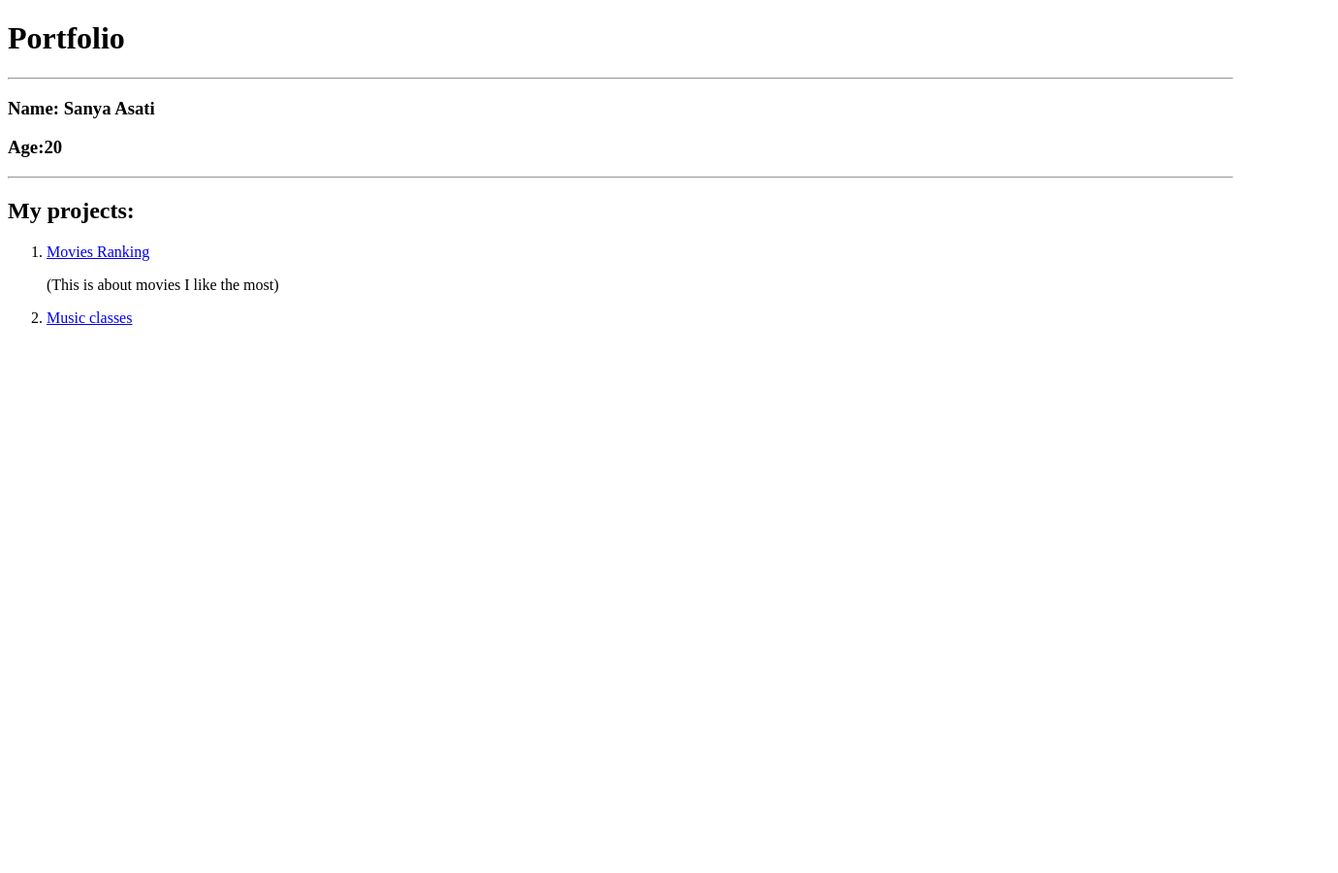
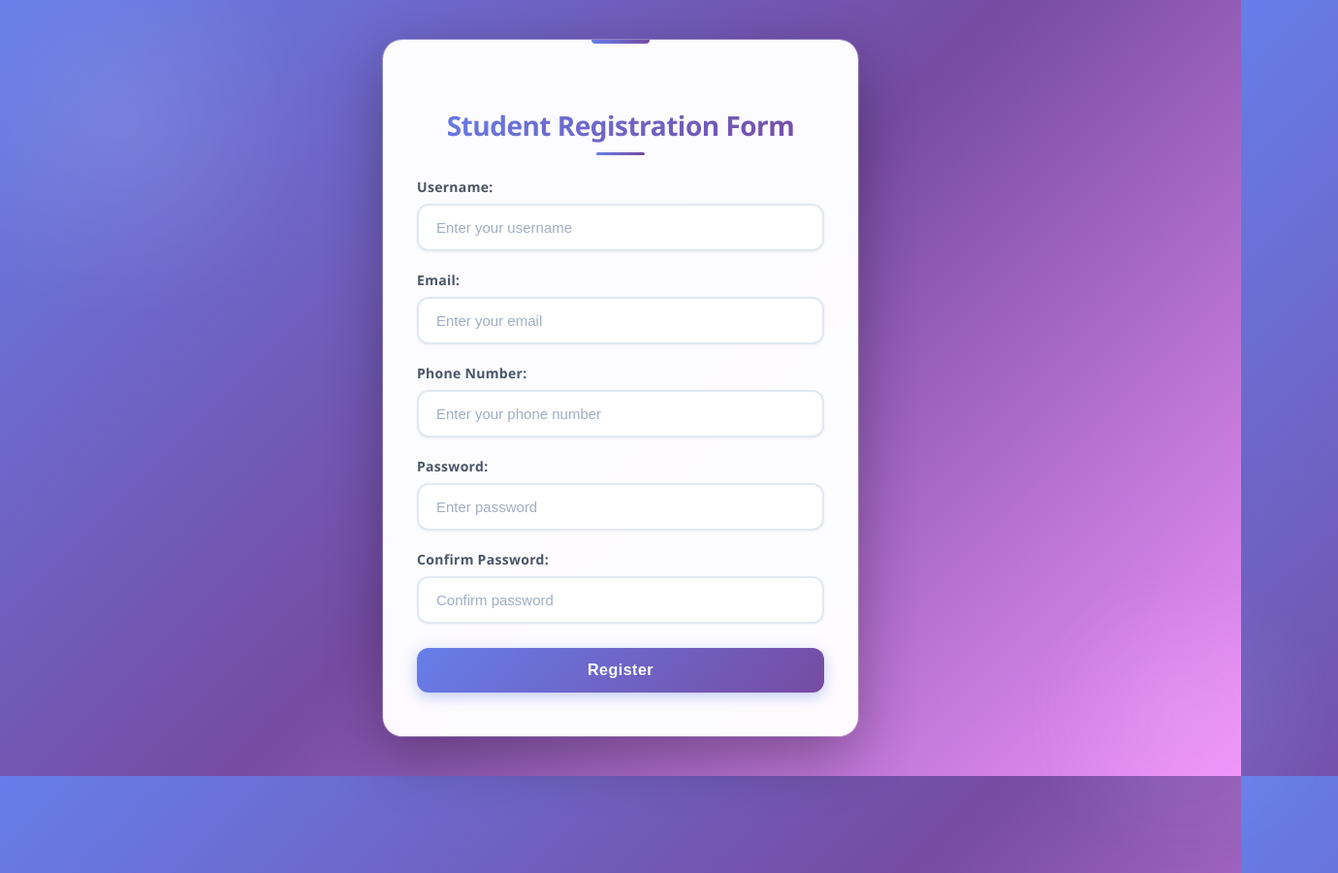
Before and after one commit to SanyaAsati1/Portfolio_me, a plain HTML site: page index.html in a window 1280 px wide. Shown: the whole page at 97% size, 1380 px wide, since content can reach past the window. Before the commit the page ends 800 px from the top, so only its background shows below. Drawn offline with Linux system fonts and the light colour scheme.

Commit message:
Add files via upload

```diff
--- a/index.html
+++ b/index.html
@@ -3,22 +3,32 @@
 <head>
     <meta charset="UTF-8">
     <meta name="viewport" content="width=device-width, initial-scale=1.0">
-    <title>My Portfolio</title>
+    <title>Student Registration Form</title>
+    <link rel="stylesheet" href="style.css">
 </head>
 <body>
-    <h1> Portfolio</h1>
-<hr/>
-    <h3>Name: Sanya Asati</h3>
-    <h3>Age:20</h3>
-      <hr/>
-    <h2>My projects:</h2>
-    <ol>
-    <li><a href="./Movie_project/Movie_ranking.html">Movies Ranking </a> </li>
-  <p>(This is about movies I like the most)</p>
+    <div class="container">
+        <h2>Student Registration Form</h2>
+        <form id="registrationForm" onsubmit="return validateForm()">
+            <label>Username:</label>
+            <input type="text" id="username" placeholder="Enter your username">
 
-  <li><a href="./Music_project/Music_file/music_code/musecode.html">Music classes</a></li>
+            <label>Email:</label>
+            <input type="text" id="email" placeholder="Enter your email">
 
+            <label>Phone Number:</label>
+            <input type="text" id="phone" placeholder="Enter your phone number">
 
-    </ol>
+            <label>Password:</label>
+            <input type="password" id="password" placeholder="Enter password">
+
+            <label>Confirm Password:</label>
+            <input type="password" id="confirmPassword" placeholder="Confirm password">
+
+            <button type="submit">Register</button>
+        </form>
+    </div>
+
+    <script src="script.js"></script>
 </body>
 </html>
--- /dev/null
+++ b/script.js
@@ -0,0 +1,46 @@
+function validateForm() {
+  // Get form values
+  const username = document.getElementById("username").value.trim();
+  const email = document.getElementById("email").value.trim();
+  const phone = document.getElementById("phone").value.trim();
+  const password = document.getElementById("password").value;
+  const confirmPassword = document.getElementById("confirmPassword").value;
+
+  // Check empty fields
+  if (!username || !email || !phone || !password || !confirmPassword) {
+    alert("All fields are required.");
+    return false;
+  }
+
+  // Phone number validation
+  const phoneRegex = /^[0-9]{10}$/;
+  if (!phoneRegex.test(phone)) {
+    alert("Phone number must be 10 digits and numeric only.");
+    return false;
+  }
+
+  // Password validation
+  const passwordRegex = /^(?=.*[A-Z])(?=.*\d)(?=.*[&$#@]).{7,}$/;
+  if (!passwordRegex.test(password)) {
+    alert(
+      "Password must be at least 7 characters long and contain at least one uppercase letter, one digit, and one special character (&,$,#,@)."
+    );
+    return false;
+  }
+
+  // Confirm password validation
+  if (password !== confirmPassword) {
+    alert("Passwords do not match.");
+    return false;
+  }
+
+  // Email validation
+  const emailRegex = /^[a-zA-Z0-9._%+-]+@[a-zA-Z]{3}\.[a-zA-Z]{2,3}$/;
+  if (!emailRegex.test(email)) {
+    alert("Enter a valid email address.");
+    return false;
+  }
+
+  alert("Registration Successful!");
+  return true;
+}
--- /dev/null
+++ b/style.css
@@ -0,0 +1,210 @@
+/* Body Styling */
+body {
+    font-family: 'Segoe UI', Tahoma, Geneva, Verdana, sans-serif;
+    background: linear-gradient(135deg, #667eea 0%, #764ba2 50%, #f093fb 100%);
+    min-height: 100vh;
+    display: flex;
+    justify-content: center;
+    align-items: center;
+    margin: 0;
+    position: relative;
+    overflow: hidden;
+}
+
+/* Animated background effect */
+body::before {
+    content: '';
+    position: absolute;
+    width: 400px;
+    height: 400px;
+    background: radial-gradient(circle, rgba(255,255,255,0.1) 0%, transparent 70%);
+    border-radius: 50%;
+    top: -100px;
+    left: -100px;
+    animation: float 20s infinite ease-in-out;
+}
+
+body::after {
+    content: '';
+    position: absolute;
+    width: 300px;
+    height: 300px;
+    background: radial-gradient(circle, rgba(255,255,255,0.08) 0%, transparent 70%);
+    border-radius: 50%;
+    bottom: -50px;
+    right: -50px;
+    animation: float 15s infinite ease-in-out reverse;
+}
+
+@keyframes float {
+    0%, 100% { transform: translate(0, 0) scale(1); }
+    50% { transform: translate(50px, 50px) scale(1.1); }
+}
+
+/* Container Styling */
+.container {
+    width: 420px;
+    background: rgba(255, 255, 255, 0.98);
+    padding: 45px 35px;
+    border-radius: 20px;
+    box-shadow: 0 20px 60px rgba(0, 0, 0, 0.3), 0 0 0 1px rgba(255, 255, 255, 0.3);
+    backdrop-filter: blur(20px);
+    transition: all 0.4s cubic-bezier(0.4, 0, 0.2, 1);
+    position: relative;
+    z-index: 1;
+}
+
+/* Decorative top accent */
+.container::before {
+    content: '';
+    position: absolute;
+    top: 0;
+    left: 50%;
+    transform: translateX(-50%);
+    width: 60px;
+    height: 4px;
+    background: linear-gradient(to right, #667eea, #764ba2);
+    border-radius: 0 0 4px 4px;
+}
+
+.container:hover {
+    transform: translateY(-8px);
+    box-shadow: 0 30px 80px rgba(0, 0, 0, 0.4), 0 0 0 1px rgba(255, 255, 255, 0.4);
+}
+
+/* Title Styling */
+h2 {
+    text-align: center;
+    margin-bottom: 35px;
+    color: #2d3748;
+    font-weight: 700;
+    font-size: 28px;
+    letter-spacing: -0.5px;
+    background: linear-gradient(135deg, #667eea 0%, #764ba2 100%);
+    -webkit-background-clip: text;
+    -webkit-text-fill-color: transparent;
+    background-clip: text;
+    position: relative;
+}
+
+h2::after {
+    content: '';
+    position: absolute;
+    bottom: -12px;
+    left: 50%;
+    transform: translateX(-50%);
+    width: 50px;
+    height: 3px;
+    background: linear-gradient(to right, #667eea, #764ba2);
+    border-radius: 2px;
+}
+
+/* Label Styling */
+label {
+    display: block;
+    margin: 20px 0 8px;
+    font-weight: 600;
+    color: #4a5568;
+    font-size: 14px;
+    letter-spacing: 0.3px;
+    transition: color 0.3s ease;
+}
+
+/* Input Fields */
+input {
+    width: 100%;
+    padding: 14px 18px;
+    border-radius: 12px;
+    border: 2px solid #e2e8f0;
+    outline: none;
+    font-size: 15px;
+    background: #ffffff;
+    color: #2d3748;
+    transition: all 0.3s cubic-bezier(0.4, 0, 0.2, 1);
+    box-shadow: 0 1px 3px rgba(0, 0, 0, 0.05);
+    box-sizing: border-box;
+}
+
+input:hover {
+    border-color: #cbd5e0;
+    box-shadow: 0 2px 8px rgba(0, 0, 0, 0.08);
+}
+
+input:focus {
+    border-color: #667eea;
+    box-shadow: 0 0 0 4px rgba(102, 126, 234, 0.1), 0 4px 12px rgba(102, 126, 234, 0.15);
+    transform: translateY(-1px);
+}
+
+input::placeholder {
+    color: #a0aec0;
+}
+
+/* Button Styling */
+button {
+    width: 100%;
+    padding: 14px;
+    margin-top: 25px;
+    background: linear-gradient(135deg, #667eea 0%, #764ba2 100%);
+    border: none;
+    border-radius: 12px;
+    color: white;
+    font-size: 16px;
+    font-weight: 600;
+    letter-spacing: 0.5px;
+    cursor: pointer;
+    transition: all 0.3s cubic-bezier(0.4, 0, 0.2, 1);
+    box-shadow: 0 4px 15px rgba(102, 126, 234, 0.4);
+    position: relative;
+    overflow: hidden;
+    box-sizing: border-box;
+}
+
+button::before {
+    content: '';
+    position: absolute;
+    top: 0;
+    left: -100%;
+    width: 100%;
+    height: 100%;
+    background: linear-gradient(90deg, transparent, rgba(255, 255, 255, 0.2), transparent);
+    transition: left 0.5s ease;
+}
+
+button:hover::before {
+    left: 100%;
+}
+
+button:hover {
+    background: linear-gradient(135deg, #764ba2 0%, #667eea 100%);
+    transform: translateY(-2px);
+    box-shadow: 0 8px 25px rgba(102, 126, 234, 0.5);
+}
+
+button:active {
+    transform: translateY(0);
+    box-shadow: 0 2px 10px rgba(102, 126, 234, 0.4);
+}
+
+/* Responsive */
+@media (max-width: 480px) {
+    .container {
+        width: 90%;
+        padding: 35px 25px;
+    }
+
+    h2 {
+        font-size: 24px;
+        margin-bottom: 28px;
+    }
+
+    input {
+        padding: 12px 16px;
+        font-size: 14px;
+    }
+
+    button {
+        padding: 12px;
+        font-size: 15px;
+    }
+}
```
